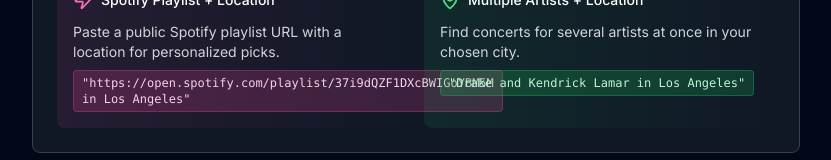
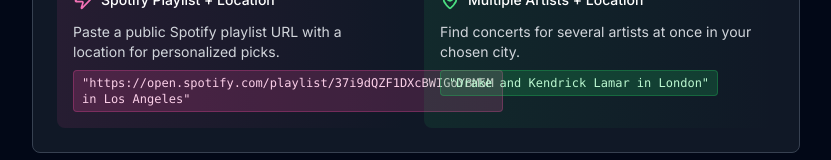
Before and after one commit to athervvidhate/ConcertScoutAI, a Next.js app in the folder frontend/: page / in a window 1280 px wide. Shown: the part 759-919 px from the top of the page, without its empty margins (224-1055 px from the left). Built offline with nearby package versions, Linux system fonts and the light colour scheme.

Commit message:
update instructions

```diff
--- a/frontend/components/instructions.tsx
+++ b/frontend/components/instructions.tsx
@@ -65,7 +65,7 @@ export function Instructions({ type }: InstructionsProps) {
               <span className="font-medium text-white">Multiple Artists + Location</span>
             </div>
             <p className="text-gray-300">Find concerts for several artists at once in your chosen city.</p>
-            <span className="px-2 py-1 bg-green-500/20 text-green-200 rounded border border-green-500/30 text-xs font-mono">"Drake and Kendrick Lamar in Los Angeles"</span>
+            <span className="px-2 py-1 bg-green-500/20 text-green-200 rounded border border-green-500/30 text-xs font-mono">"Drake and Kendrick Lamar in London"</span>
           </div>
         </div>
       </div>
```
